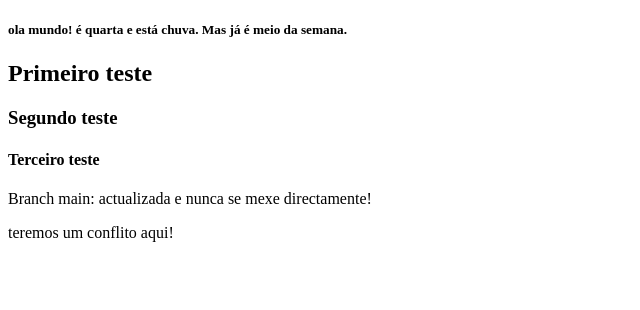
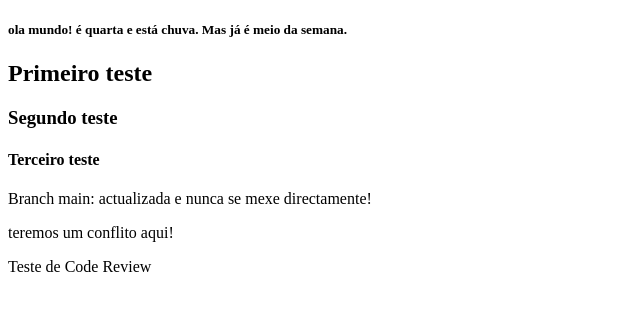
Before and after one commit to ryanmiranda7/projeto-git, a plain HTML site: page index.html in a window 1280 px wide. Shown: the whole page, without its empty margins (0-640 px from the left). Drawn offline with Linux system fonts and the light colour scheme.

Commit message:
added code review

```diff
--- a/index.html
+++ b/index.html
@@ -12,5 +12,6 @@
     <h4>Terceiro teste</h4>
     <p>Branch main: actualizada e nunca se mexe directamente!</p>
     <p>teremos um conflito aqui!</p>
+    <p>Teste de Code Review</p>
 </body>
 </html>
```
